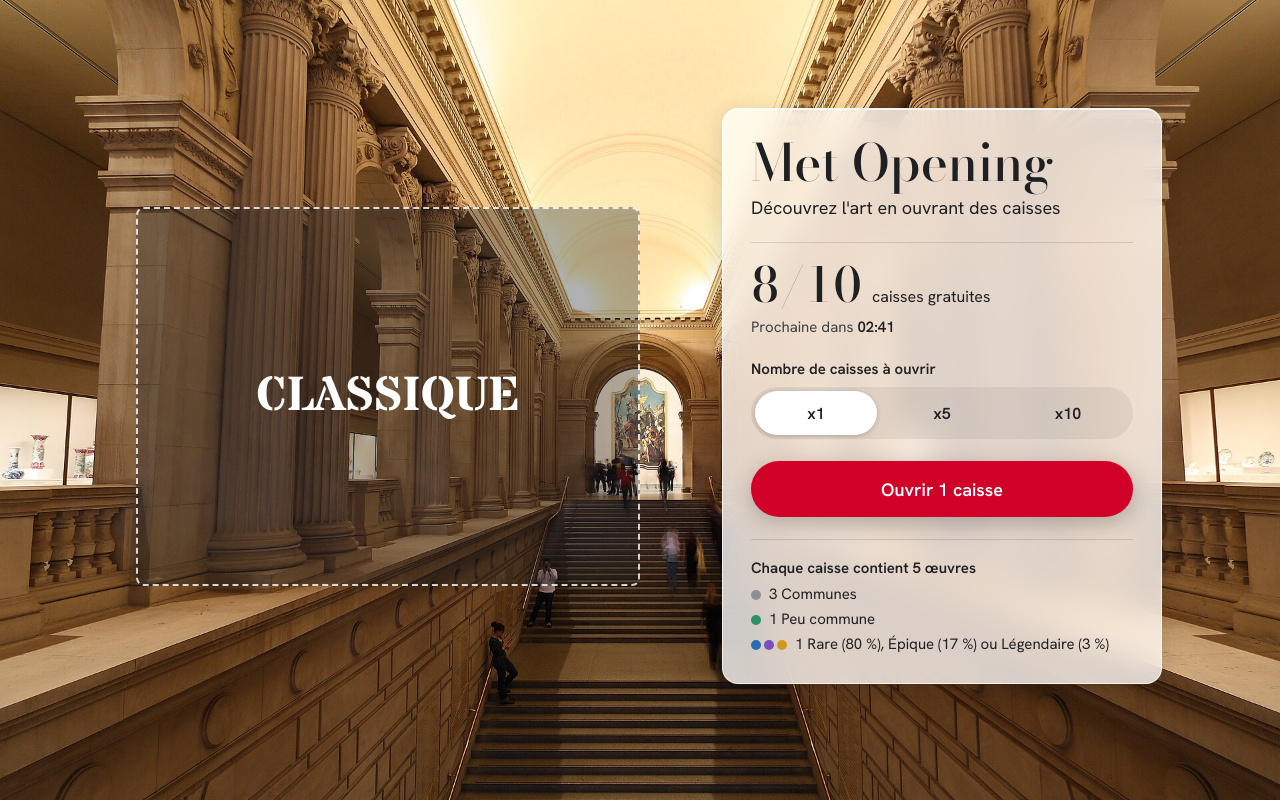
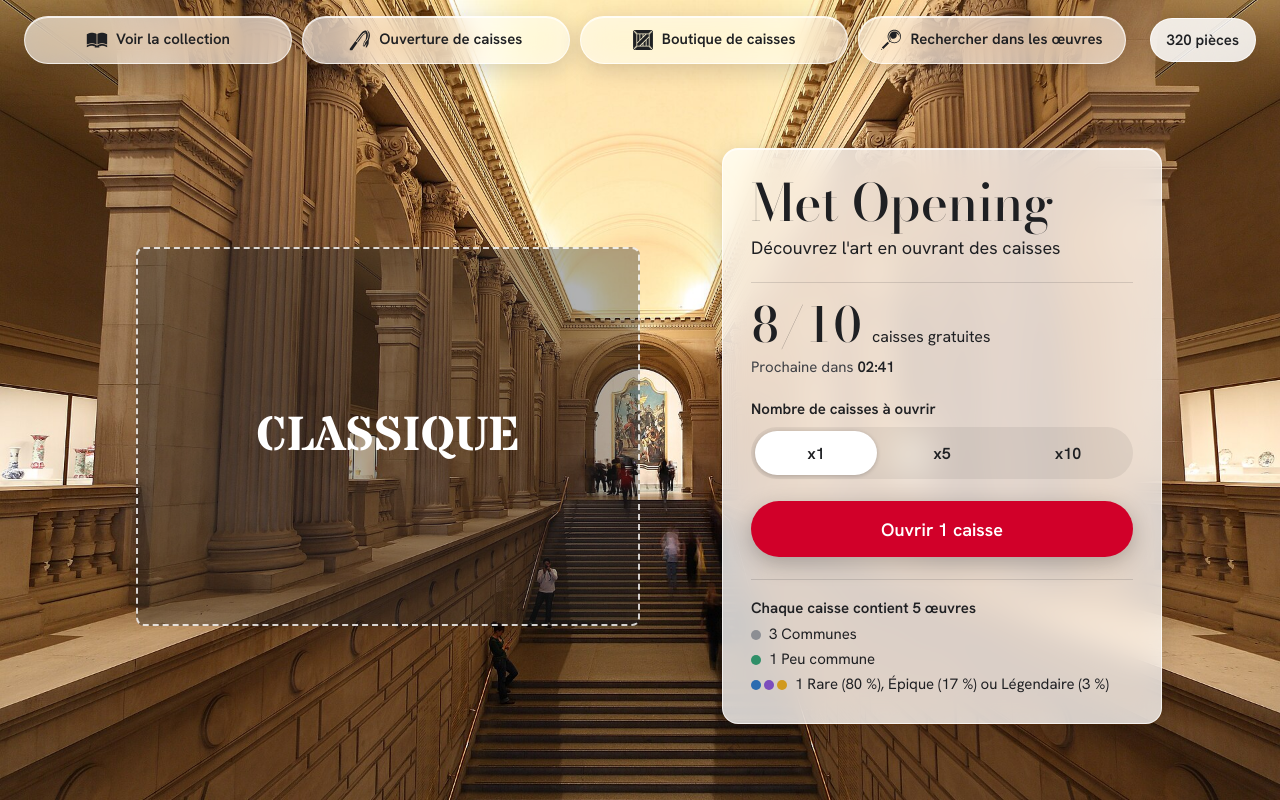
Before and after one commit to eloiIMT/MetOpening, an Angular app: page /case-opening in a window 1280 px wide. Built offline with nearby package versions, Linux system fonts and the light colour scheme.

Commit message:
Ajout de la nav bar

```diff
--- a/src/app/app.html
+++ b/src/app/app.html
@@ -1 +1,2 @@
+<app-main-nav />
 <router-outlet />
--- a/src/app/app.ts
+++ b/src/app/app.ts
@@ -1,9 +1,10 @@
 import { Component } from '@angular/core';
 import { RouterOutlet } from '@angular/router';
+import { MainNav } from './layout/main-nav/main-nav';
 
 @Component({
   selector: 'app-root',
-  imports: [RouterOutlet],
+  imports: [RouterOutlet, MainNav],
   templateUrl: './app.html',
   styleUrl: './app.scss',
 })
--- /dev/null
+++ b/src/app/layout/main-nav/main-nav.html
@@ -0,0 +1,19 @@
+<header class="nav-bar">
+  <nav class="nav-list" aria-label="Navigation principale">
+    @for (link of links; track link.path) {
+      <a class="nav-pill tap" [routerLink]="link.path">
+        <svg class="nav-pill__icon" viewBox="0 0 512 512" width="22" height="22" aria-hidden="true" focusable="false">
+          <path fill="currentColor" [attr.d]="link.icon"></path>
+        </svg>
+        <span>{{ link.label }}</span>
+      </a>
+    }
+  </nav>
+
+  <div class="nav-tools">
+    <p class="nav-coins">
+      <span class="sr-only">Solde : </span>
+      <span>320 pièces</span>
+    </p>
+  </div>
+</header>
--- /dev/null
+++ b/src/app/layout/main-nav/main-nav.scss
@@ -0,0 +1,77 @@
+.nav-bar {
+  padding: 16px 24px;
+  display: flex;
+  flex-wrap: wrap;
+  align-items: center;
+  justify-content: space-between;
+  gap: 12px 24px;
+}
+
+.nav-list {
+  flex: 1 1 720px;
+  min-width: 0;
+  max-width: 1120px;
+  display: grid;
+  grid-template-columns: repeat(4, minmax(0, 1fr));
+  gap: 10px;
+}
+
+.nav-pill {
+  min-height: 48px;
+  min-width: 0;
+  box-sizing: border-box;
+  padding: 8px 14px;
+  display: flex;
+  align-items: center;
+  justify-content: center;
+  gap: 8px;
+  text-align: center;
+  border: 1px solid rgba(255, 255, 255, .72);
+  border-radius: 999px;
+  background: rgba(255, 255, 255, .62);
+  color: var(--ink);
+  font-size: 15px;
+  font-weight: 600;
+  line-height: 1.15;
+  text-decoration: none;
+  -webkit-backdrop-filter: blur(16px) saturate(170%);
+  backdrop-filter: blur(16px) saturate(170%);
+  box-shadow:
+    0 6px 22px rgba(20, 20, 25, .16),
+    inset 0 1px 0 rgba(255, 255, 255, .8);
+
+  &__icon {
+    flex: none;
+  }
+}
+
+.nav-tools {
+  display: flex;
+  align-items: center;
+  gap: 10px;
+  margin-left: auto;
+}
+
+.nav-coins {
+  margin: 0;
+  min-height: 44px;
+  box-sizing: border-box;
+  padding: 8px 16px;
+  display: flex;
+  align-items: center;
+  gap: 6px;
+  white-space: nowrap;
+  border: 1px solid rgba(255, 255, 255, .8);
+  border-radius: 999px;
+  background: rgba(255, 255, 255, .86);
+  box-shadow: 0 6px 22px rgba(20, 20, 25, .16);
+  font-size: 15px;
+  font-weight: 600;
+  font-variant-numeric: tabular-nums;
+}
+
+@media (hover: hover) and (pointer: fine) {
+  .nav-pill:hover {
+    background: rgba(255, 255, 255, .94);
+  }
+}
--- /dev/null
+++ b/src/app/layout/main-nav/main-nav.ts
@@ -0,0 +1,25 @@
+import { Component } from '@angular/core';
+import { RouterLink } from '@angular/router';
+import { NAV_ICONS } from '../nav-icons';
+
+interface NavLink {
+  readonly path: string;
+  readonly label: string;
+  readonly shortLabel: string;
+  readonly icon: string;
+}
+
+@Component({
+  selector: 'app-main-nav',
+  imports: [RouterLink],
+  templateUrl: './main-nav.html',
+  styleUrl: './main-nav.scss',
+})
+export class MainNav {
+  protected readonly links: readonly NavLink[] = [
+    { path: '/view-collection', label: 'Voir la collection', shortLabel: 'Collection', icon: NAV_ICONS.collection },
+    { path: '/case-opening', label: 'Ouverture de caisses', shortLabel: 'Ouverture', icon: NAV_ICONS.opening },
+    { path: '/case-shop', label: 'Boutique de caisses', shortLabel: 'Boutique', icon: NAV_ICONS.shop },
+    { path: '/search-all-items', label: 'Rechercher dans les œuvres', shortLabel: 'Recherche', icon: NAV_ICONS.search },
+  ];
+}
```
